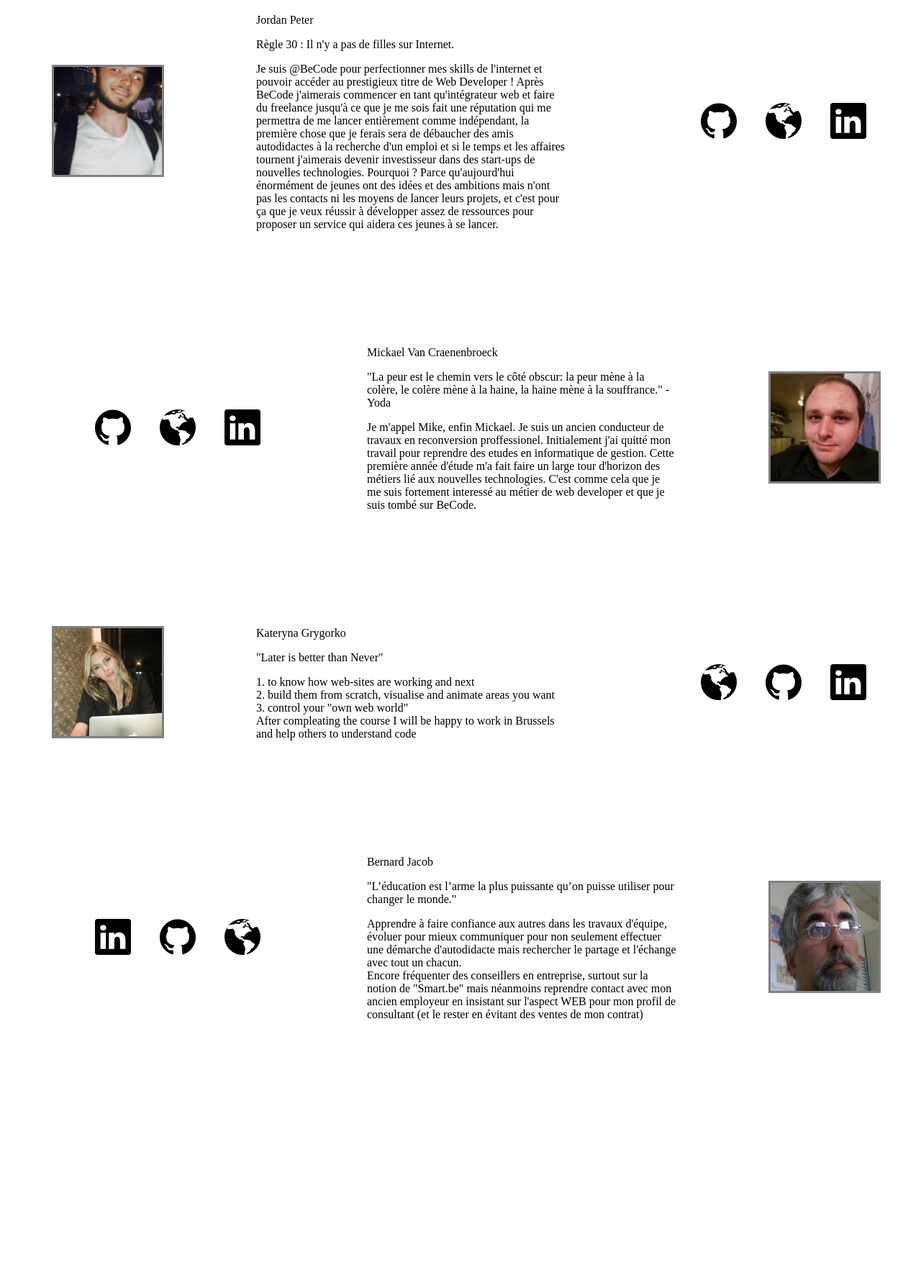
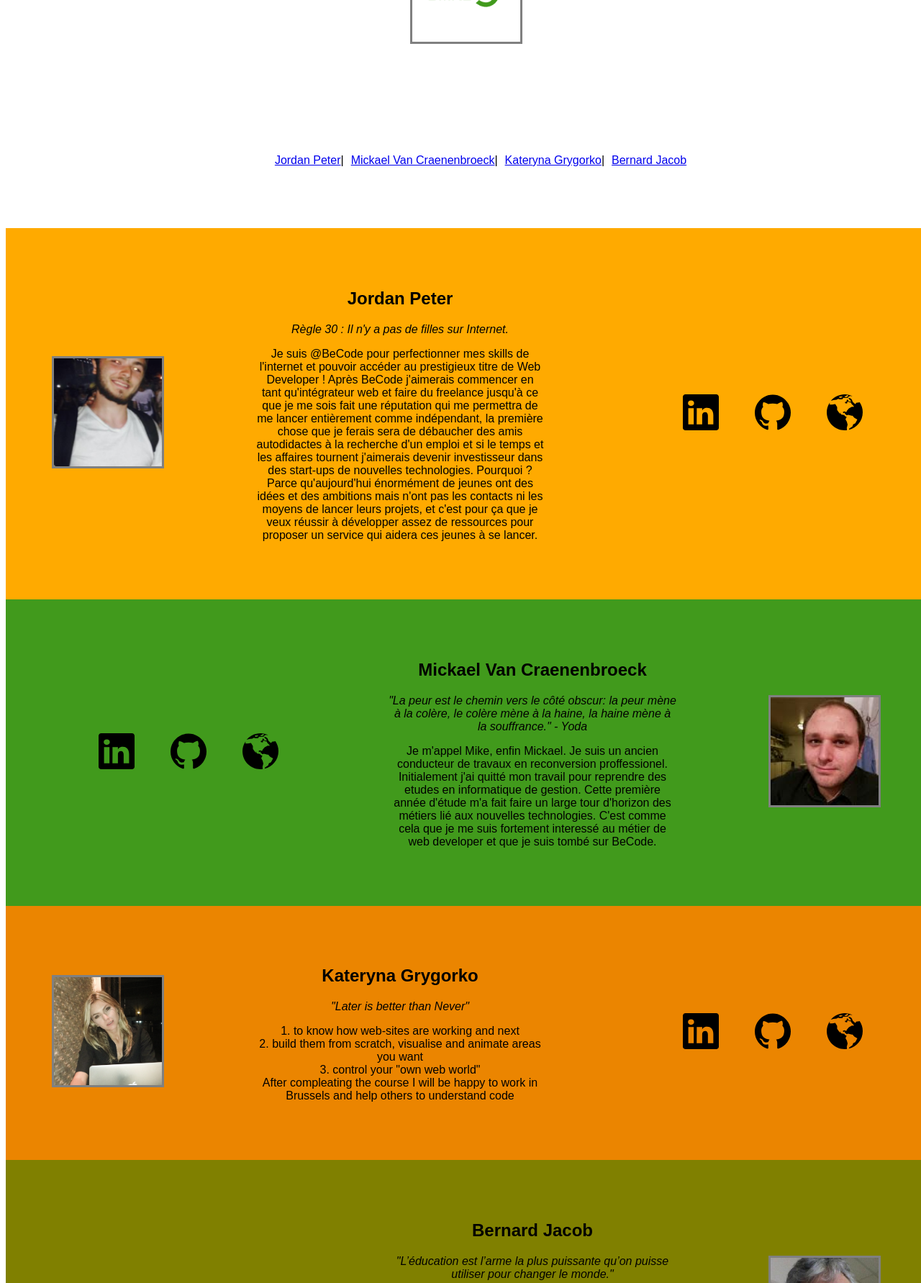
Before and after one commit to Mike00001/exercice-9-team-presentation, a plain HTML site: page exo9.html in a window 1280 px wide. Shown: the part 247-2030 px from the top of the page at 72% size. Before the commit the page ends 1754 px from the top, so only its background shows below. Drawn offline with Linux system fonts and the light colour scheme.

Commit message:
latest version

```diff
--- a/exo9.html
+++ b/exo9.html
@@ -4,33 +4,33 @@
     <meta charset="UTF-8">
     <title>Exo9</title>
     <link rel="stylesheet" href="exo9_styles.css"/>
-
     <link rel="stylesheet" href="path/to/font-awesome/css/font-awesome.min.css">
-
-
     <link rel="stylesheet" href="https://cdnjs.cloudflare.com/ajax/libs/font-awesome/4.7.0/css/font-awesome.min.css">
 
 </head>
 <body>
     <header>
         <h1>JOMIKABE</h1>
+        <article>
+          <img class="pdp" src="./logo_links/JMKB-logo.png" alt="LOGO_JaMiKaBe">
+        </article>
          <article>
             <ul>
-               <li></li>
-               <li></li>
-               <li></li>
-               <li></li>
+               <li><a href="#Jordan">Jordan Peter</a>|</li>
+               <li><a href="#Mike">Mickael Van Craenenbroeck</a>|</li>
+               <li><a href="#Kateryna">Kateryna Grygorko</a>|</li>
+               <li><a href="#Bernard">Bernard Jacob</a></li>
             </ul>
          </article>
     </header>
     <section class="main">
-        <section class="Jordan">
+        <section id="Jordan" class="Jordan">
            <article >
                <img src="Photos/téléchargement.png" class="pdp">
            </article>
            <article>
-               <p>Jordan Peter</p>
-               <p> Règle 30 : Il n'y a pas de filles sur Internet.</p>
+               <h2>Jordan Peter</h2>
+               <p> <i>Règle 30 : Il n'y a pas de filles sur Internet.</i></p>
                 <p>
                     Je suis @BeCode pour perfectionner mes skills de l'internet et pouvoir accéder au prestigieux titre de Web Developer ! Après BeCode j'aimerais commencer en tant qu'intégrateur web et faire du freelance jusqu'à ce que je me sois fait une réputation qui me permettra de me lancer entièrement comme indépendant, la première chose que je ferais sera de débaucher des amis autodidactes à la recherche d'un emploi et si le temps et les affaires tournent j'aimerais devenir investisseur dans des start-ups de nouvelles technologies. Pourquoi ? Parce qu'aujourd'hui énormément de jeunes ont des idées et des ambitions mais n'ont pas les contacts ni les moyens de lancer leurs projets, et c'est pour ça que je veux réussir à développer assez de ressources pour proposer un service qui aidera ces jeunes à se lancer.
                   </p>
@@ -38,21 +38,21 @@
            <article>
 
                <ul>
+                  <li><a href="https://www.linkedin.com"><img src="logo_links/linkedin-logo.svg" ></a></li>
                   <li><a href="https://www.github.com"><img src="logo_links/github-logo.svg" ></a></li>
                   <li><a href="https://fr.wikipedia.org/wiki/Wikip%C3%A9dia:Accueil_principal"><img src="logo_links/world.svg" ></a></li>
-                  <li><a href="https://www.linkedin.com"><img src="logo_links/linkedin-logo.svg" ></a></li>
                </ul>
 
            </article>
         </section>
 
-        <section class="Mike">
+        <section id="Mike" class="Mike">
            <article >
                <img src="Photos/unnamed.jpg" class="pdp">
            </article>
            <article>
-               <p>Mickael Van Craenenbroeck</p>
-               <p> "La peur est le chemin vers le côté obscur: la peur mène à la colère,  le colère mène à la haine, la haine mène à la souffrance." - Yoda</p>
+               <h2>Mickael Van Craenenbroeck</h2>
+               <p> <i>"La peur est le chemin vers le côté obscur: la peur mène à la colère,  le colère mène à la haine, la haine mène à la souffrance." - Yoda</i></p>
                <p>
                   Je m'appel Mike, enfin Mickael.
                   Je suis un ancien conducteur de travaux en reconversion proffessionel.
@@ -64,23 +64,21 @@
            <article>
 
                <ul>
-
+                  <li><a href="https://www.linkedin.com"><img src="logo_links/linkedin-logo.svg" ></a></li>
                   <li><a href="https://www.github.com"><img src="logo_links/github-logo.svg" ></a></li>
                   <li><a href="https://fr.wikipedia.org/wiki/Wikip%C3%A9dia:Accueil_principal"><img src="logo_links/world.svg" ></a></li>
-                  <li><a href="https://www.linkedin.com"><img src="logo_links/linkedin-logo.svg" ></a></li>
-
                </ul>
 
            </article>
         </section>
-      <section class="Kateryna">
+      <section id="Kateryna" class="Kateryna">
                    <article>
                     <img class="pdp" src="./Photos/myphoto.JPG" alt="Kateryna G photo">
                       </article>
                       <article>
 
-                         <p>Kateryna Grygorko</p>
-                         <p>"Later is better than Never"</p>
+                         <h2>Kateryna Grygorko</h2>
+                         <p><i>"Later is better than Never"</i></p>
                          <p>
                             1. to know how web-sites are working and next <br>
                             2. build them from scratch, visualise and animate areas you want <br>
@@ -91,23 +89,20 @@
                      </article>
                     <article>
                       <ul>
-                        <li><a href="#"><img src="./logo_links/world.svg" alt="logo globe">
-                        </a></li>
-                            <li><a href="https://github.com/grygorko">
-                            <img src="./logo_links/github-logo.svg" alt="logo github"></a></li>
-                          <li><a href="https://www.linkedin.com/in/kateryna-grygorko-970a8891/">
-                            <img src="./logo_links/linkedin-logo.svg" alt="logo linkedin"></a></li>
+                        <li><a href="https://www.linkedin.com/in/kateryna-grygorko-970a8891/"><img src="./logo_links/linkedin-logo.svg" alt="logo linkedin"></a></li>
+                        <li><a href="https://github.com/grygorko"><img src="./logo_links/github-logo.svg" alt="logo github"></a></li>
+                        <li><a href="https://depot57.com"><img src="./logo_links/world.svg" alt="logo globe"></a></li>
                        </ul>
                    </article>
                 </section>
 
-<section class="Bernard">
+<section id="Bernard" class="Bernard">
            <article >
                <img class="pdp"  src='./Photos/bernard.jpg' alt='Bernard JACOB'/>
            </article>
               <article>
-                <p>Bernard Jacob</p>
-                <p>"L’éducation est l’arme la plus puissante qu’on puisse utiliser pour changer le monde."</p>
+                <h2>Bernard Jacob</h2>
+                <p><i>"L’éducation est l’arme la plus puissante qu’on puisse utiliser pour changer le monde."</i></p>
                 <p>
                    Apprendre à faire confiance aux autres dans les travaux d'équipe, évoluer pour mieux communiquer pour non seulement effectuer une démarche d'autodidacte mais rechercher le partage et l'échange avec tout un chacun.<br>
                     Encore fréquenter des conseillers en entreprise, surtout sur la notion de "Smart.be" mais néanmoins reprendre contact avec mon ancien employeur en insistant sur l'aspect WEB pour mon profil de consultant (et le rester en évitant des ventes de mon contrat)
--- a/exo9_styles.css
+++ b/exo9_styles.css
@@ -1,51 +1,66 @@
 body{
     width: 100%;
+    font-family: Futura, sans-serif;
+    text-align: center;
+
 }
 
 ul{
     list-style-type: none;
     display: flex;
-    justify-content: center
+    justify-content: center;
 }
 ul img{
     width: 50px;
     margin: 20px;
 }
+li {
+  margin: 5px;
 
+}
+header {
+  display: flex;
+  flex-direction: column;
+  justify-content: space-around;
 
+}
+ /*a {
+   text-decoration: none;
+ }*/
 .pdp {
     border: 3px solid grey;
     width: 150px;
     height: 150px;
 }
-
-
+.Jordan{
+      display: flex;
+      flex-direction: row;
+      justify-content: space-around;
+      align-items: center;
+      background-color: #FFAA00;
+}
 .Mike{
     display: flex;
     flex-direction: row-reverse;
     justify-content: space-around;
     align-items: center;
-}
-
-.Jordan{
-      display: flex;
-      flex-direction: row;
-      justify-content: space-around;
-      align-items: center;
-}
-
-.Bernard{
-    display: flex;
-    flex-direction: row-reverse;
-    justify-content: space-around;
-    align-items: center;
+    background-color: #419A1C;
 }
 .Kateryna{
       display: flex;
       flex-direction: row;
       justify-content: space-around;
       align-items: center;
+      background-color: #EB8500;
 }
+.Bernard{
+    display: flex;
+    flex-direction: row-reverse;
+    justify-content: space-around;
+    align-items: center;
+    background-color: #808000;
+}
+
 
 article {
     margin: 5%
```
